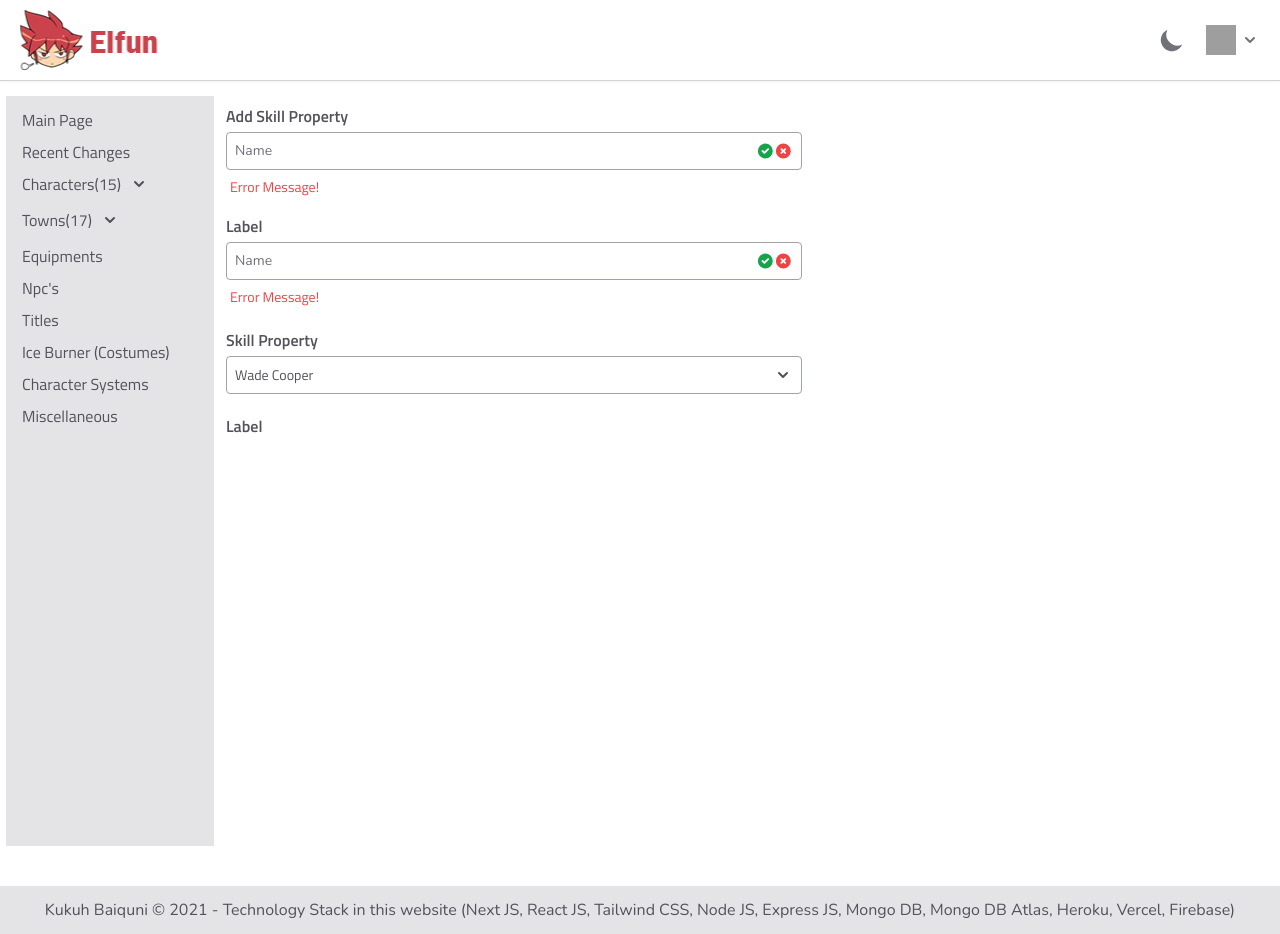
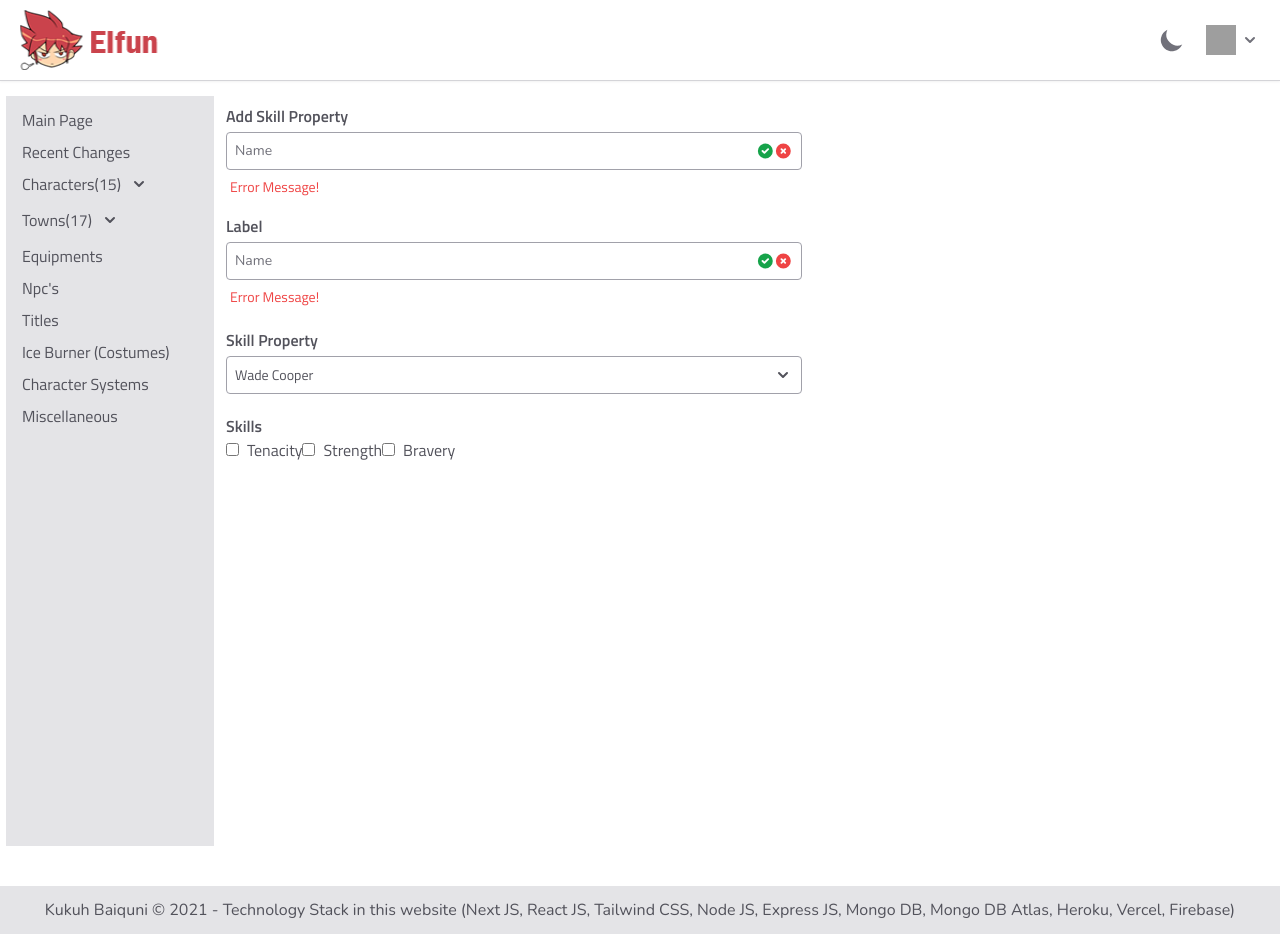
Before and after one commit to kukuhBaiquni/elfun, a Next.js app: page /contribution/skills in a window 1280 px wide. Built offline with nearby package versions, Linux system fonts and the light colour scheme; grey boxes are pictures that could not be loaded.

Commit message:
checkbox

```diff
--- a/src/components/forms/checkbox/index.jsx
+++ b/src/components/forms/checkbox/index.jsx
@@ -9,8 +9,8 @@ export default function Checkbox(props) {
       <label className='font-semibold block' htmlFor={name}>{label}</label>
       {options.map((item) => (
         <Fragment key={item.label}>
-          <input className='rounded p-6 checked:bg-sky-500' id='vehicle1' name='vehicle1' type='checkbox' value='Bike' />
-          <label className='ml-2' htmlFor='vehicle1' />
+          <input className='rounded p-6 checked:bg-sky-500' id={name} name={name} type='checkbox' value={item.value} />
+          <label className='ml-2' htmlFor={name}>{item.label}</label>
         </Fragment>
       ))}
     </div>
--- a/src/pages/contribution/skills/index.jsx
+++ b/src/pages/contribution/skills/index.jsx
@@ -3,6 +3,12 @@ import Head from 'next/head'
 import InputText from 'components/forms/input-text'
 import Select from 'components/forms/select'
 import Checkbox from 'components/forms/checkbox'
+
+const dummyOptions = [
+  { label: 'Tenacity', value: 0 },
+  { label: 'Strength', value: 1 },
+  { label: 'Bravery', value: 2 },
+]
 
 export default function Skills() {
   return (
@@ -17,7 +23,7 @@ export default function Skills() {
           <InputText label='Add Skill Property' />
           <InputText />
           <Select />
-          <Checkbox />
+          <Checkbox label='Skills' name='specialActive' options={dummyOptions} />
         </section>
       </main>
     </div>
```
